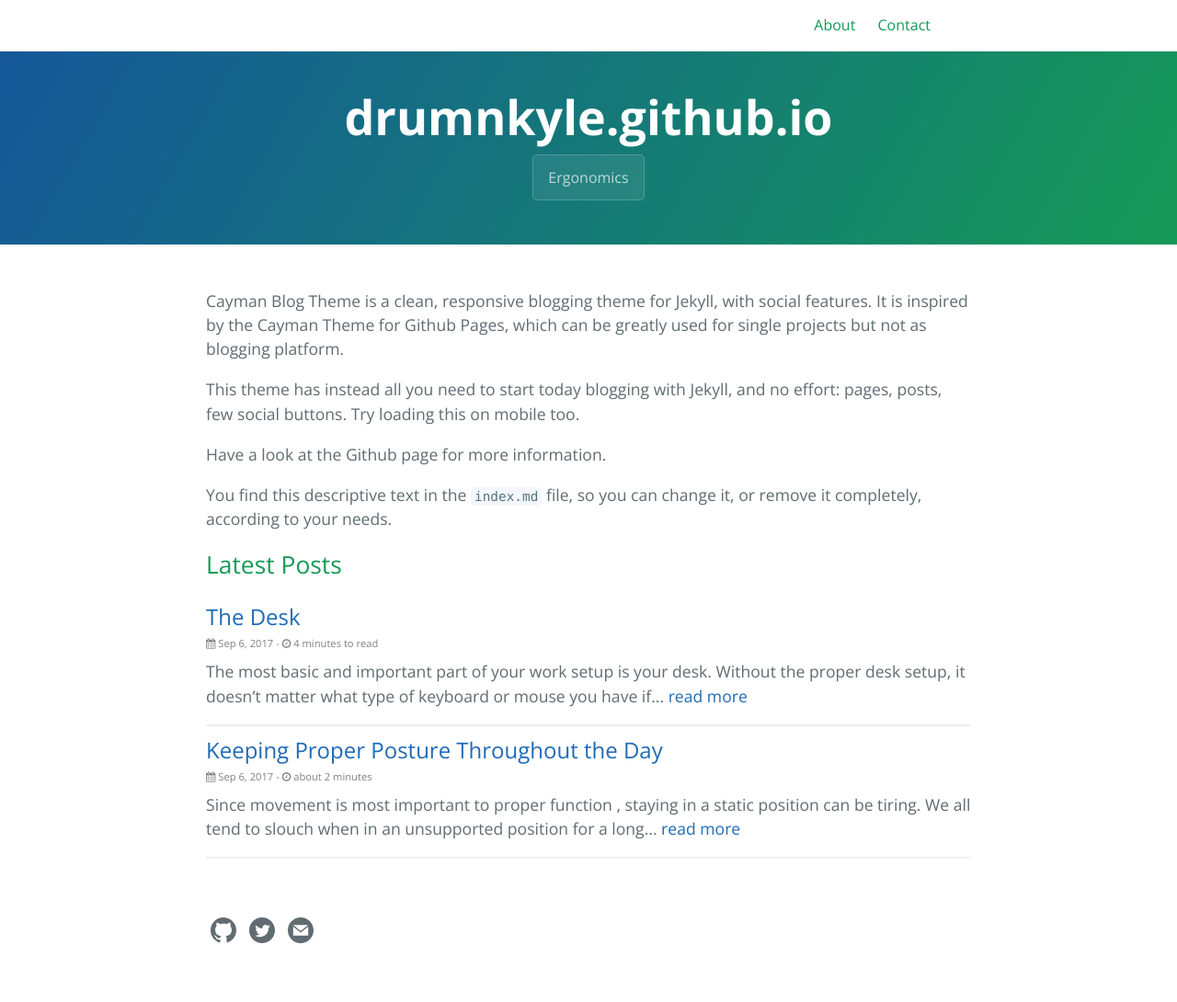
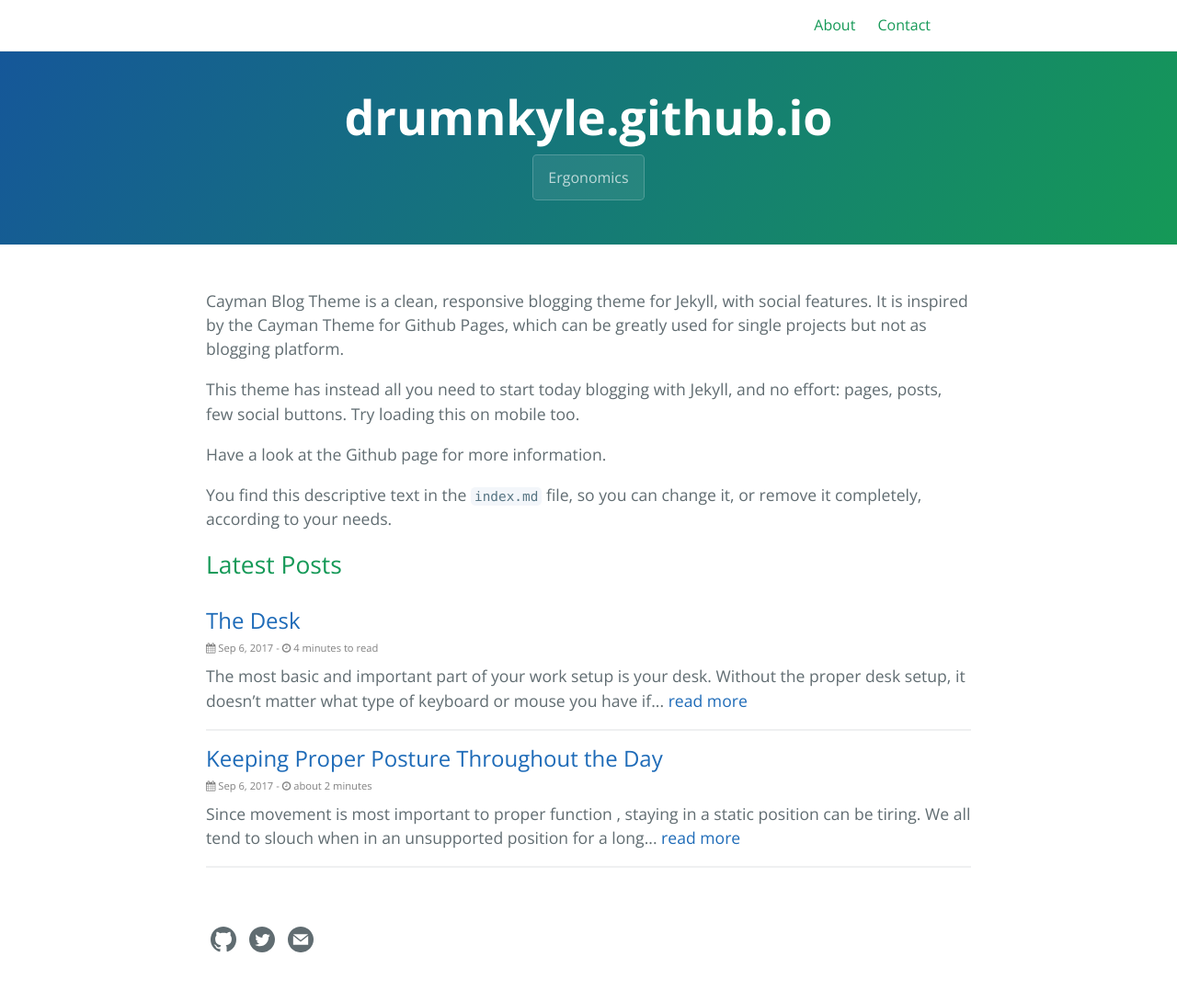
Before and after one commit to drumnkyle/drumnkyle.github.io, a Jekyll site: the page built from index.md, in a window 1280 px wide. Shown: the whole page at 92% size. Built offline with Jekyll 4.4.1, drawn with Linux system fonts in a browser that asks for light colours; the repository's description, which GitHub fills in, is left out.

Commit message:
Fix title multiline spacing

```diff
--- a/_sass/blog/_layout.scss
+++ b/_sass/blog/_layout.scss
@@ -135,12 +135,12 @@
   font-size: $small-font-size;
   color: $grey-color;
   display: block;
-  margin-top: 0.5rem;
+  margin-top: 0.2rem;
   margin-bottom: 0.5rem;
 }
 
 .post-link {
   display: block;
   @include relative-font-size(1.5);
-  line-height: 0.8;
+  line-height: 1.2;
 }
```
